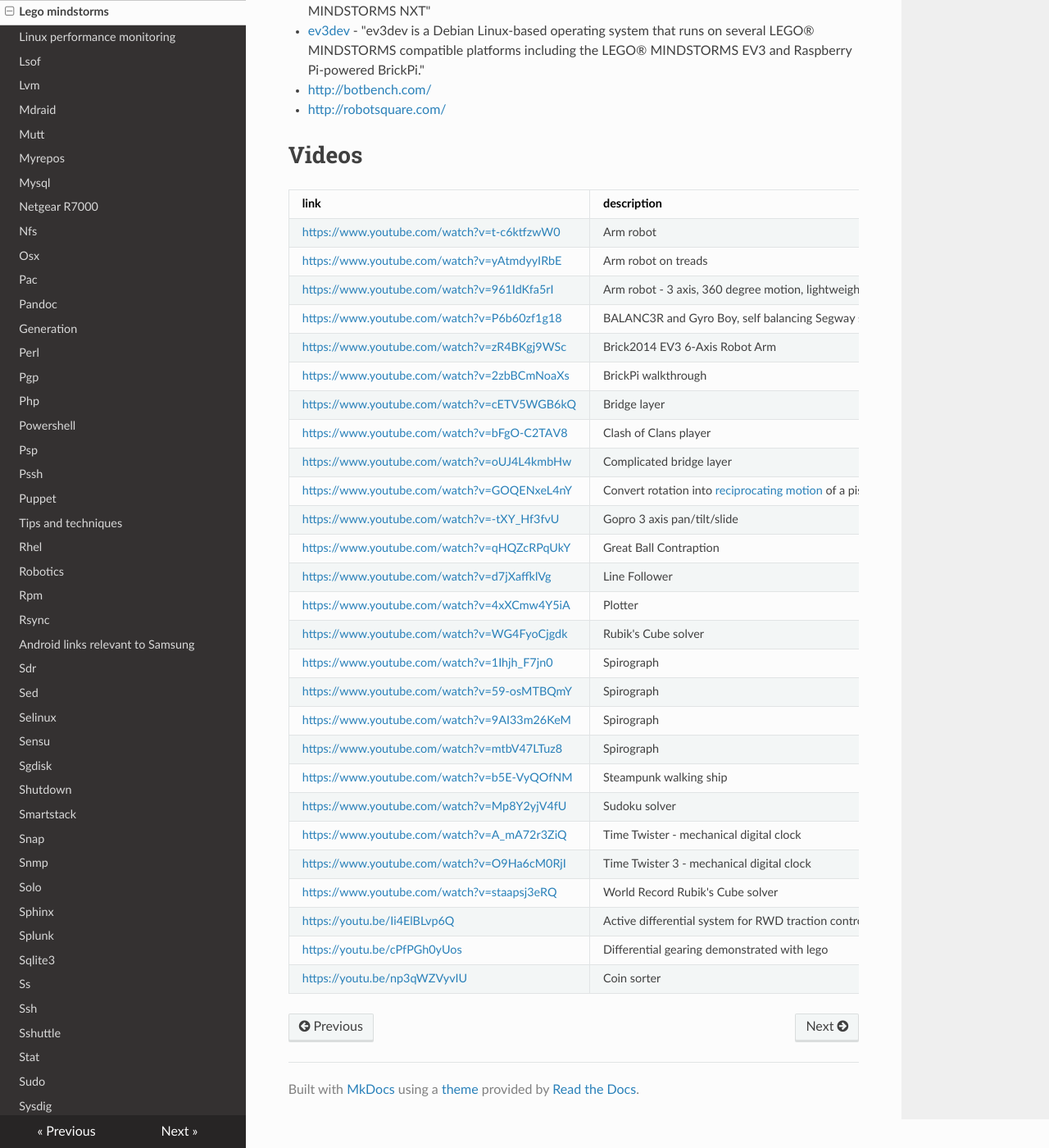
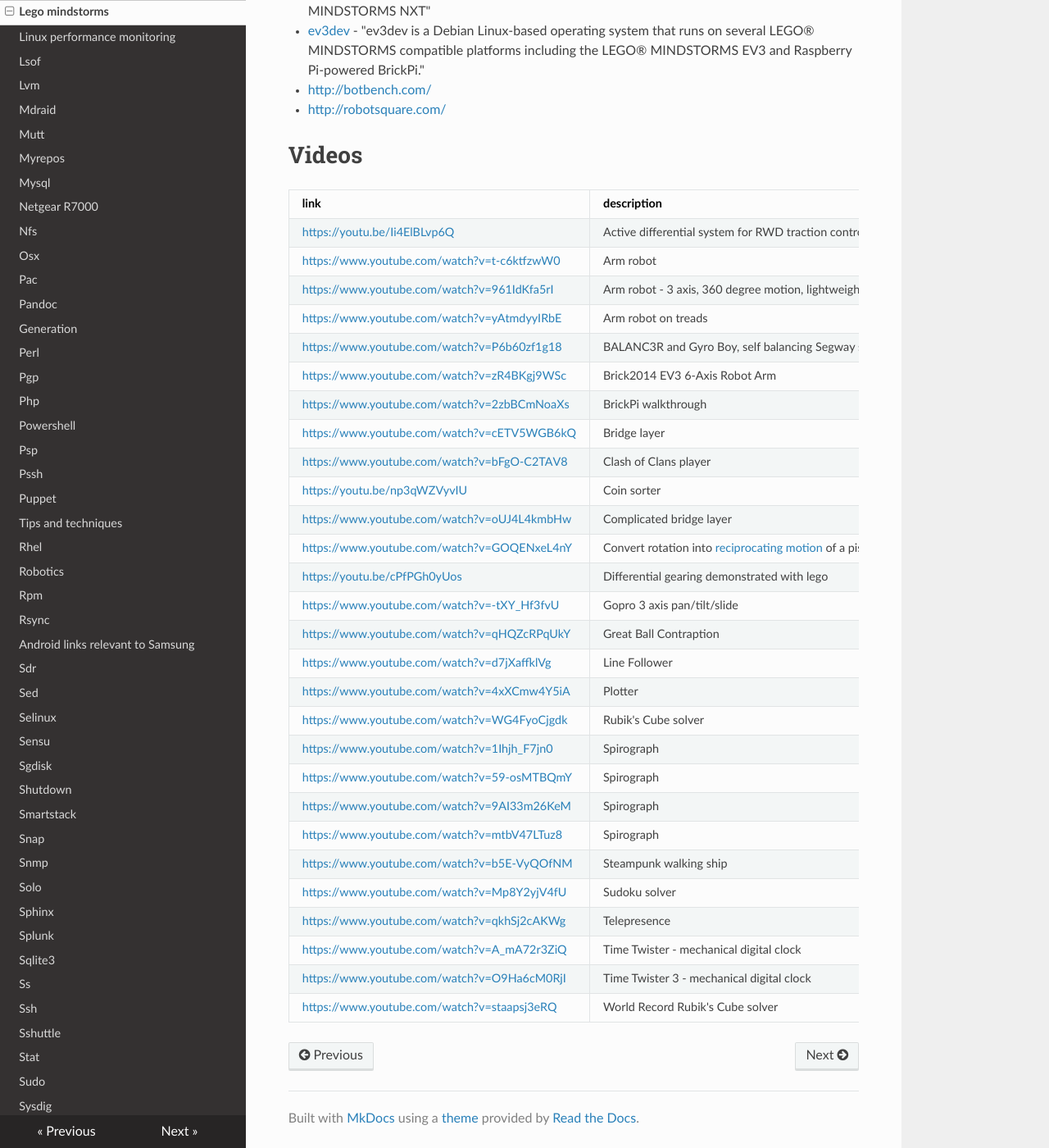
Before and after one commit to lando-cal/tech-notes, an MkDocs documentation site: the page built from docs/lego-mindstorms.md, in a window 1280 px wide and 1400 px high, scrolled down 484 px. Shown: the whole window at 82% size. Built offline with MkDocs 1.6.1, drawn with Linux system fonts in a browser that asks for light colours; nearby versions of some CDN libraries; part of the change alters nothing that is shown.

Commit message:
Add telepresence. Sort, format.

```diff
--- a/docs/lego-mindstorms.md
+++ b/docs/lego-mindstorms.md
@@ -19,16 +19,19 @@ Lego Mindstorms
 
 link                                          | description
 --------------------------------------------- | ------------------------------------------------------------------------------------------------------------
+<https://youtu.be/Ii4ElBLvp6Q>                | Active differential system for RWD traction control
 <https://www.youtube.com/watch?v=t-c6ktfzwW0> | Arm robot
+<https://www.youtube.com/watch?v=961IdKfa5rI> | Arm robot - 3 axis, 360 degree motion, lightweight
 <https://www.youtube.com/watch?v=yAtmdyyIRbE> | Arm robot on treads
-<https://www.youtube.com/watch?v=961IdKfa5rI> | Arm robot - 3 axis, 360 degree motion, lightweight
 <https://www.youtube.com/watch?v=P6b60zf1g18> | BALANC3R and Gyro Boy, self balancing Segway style bots
 <https://www.youtube.com/watch?v=zR4BKgj9WSc> | Brick2014 EV3 6-Axis Robot Arm
 <https://www.youtube.com/watch?v=2zbBCmNoaXs> | BrickPi walkthrough
 <https://www.youtube.com/watch?v=cETV5WGB6kQ> | Bridge layer
 <https://www.youtube.com/watch?v=bFgO-C2TAV8> | Clash of Clans player
+<https://youtu.be/np3qWZVyvIU>                | Coin sorter
 <https://www.youtube.com/watch?v=oUJ4L4kmbHw> | Complicated bridge layer
 <https://www.youtube.com/watch?v=GOQENxeL4nY> | Convert rotation into [reciprocating motion](https://en.wikipedia.org/wiki/Reciprocating_motion) of a piston
+<https://youtu.be/cPfPGh0yUos>                | Differential gearing demonstrated with lego
 <https://www.youtube.com/watch?v=-tXY_Hf3fvU> | Gopro 3 axis pan/tilt/slide
 <https://www.youtube.com/watch?v=qHQZcRPqUkY> | Great Ball Contraption
 <https://www.youtube.com/watch?v=d7jXaffklVg> | Line Follower
@@ -40,9 +43,7 @@ link                                          | description
 <https://www.youtube.com/watch?v=mtbV47LTuz8> | Spirograph
 <https://www.youtube.com/watch?v=b5E-VyQOfNM> | Steampunk walking ship
 <https://www.youtube.com/watch?v=Mp8Y2yjV4fU> | Sudoku solver
+<https://www.youtube.com/watch?v=qkhSj2cAKWg> | Telepresence
 <https://www.youtube.com/watch?v=A_mA72r3ZiQ> | Time Twister - mechanical digital clock
 <https://www.youtube.com/watch?v=O9Ha6cM0RjI> | Time Twister 3 - mechanical digital clock
 <https://www.youtube.com/watch?v=staapsj3eRQ> | World Record Rubik's Cube solver
-<https://youtu.be/Ii4ElBLvp6Q> | Active differential system for RWD traction control
-<https://youtu.be/cPfPGh0yUos> | Differential gearing demonstrated with lego
-<https://youtu.be/np3qWZVyvIU> | Coin sorter
```
